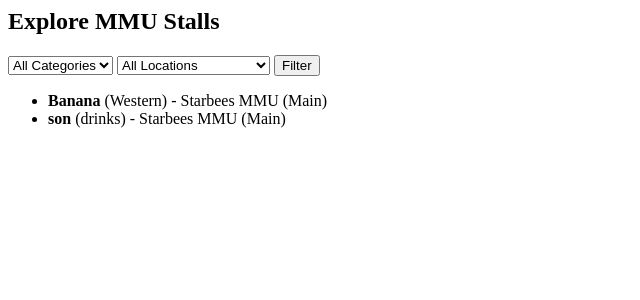
After one commit to shshshari/2610-CSP1123-G014, a Flask app: page /explore in a window 1280 px wide. The commit adds this page. Shown: the top 300 px of the page, without its empty margins (0-640 px from the left). Run offline with Flask 3, Linux system fonts and the light colour scheme.

Commit message:
Developed filter and category logic and html template pages for edit stalls and filter

```diff
--- a/app.py
+++ b/app.py
@@ -38,6 +38,8 @@ class Stall(db.Model):
     category = db.Column(db.String(100))
     description = db.Column(db.Text)
     manager_id = db.Column(db.Integer, db.ForeignKey('user.id'))
+    food_type = db.Column(db.String(50)) # e.g., 'Halal', 'Non-Halal', 'Vegetarian'
+    price_range = db.Column(db.String(10)) # e.g., '$', '$$', '$$$'
 
 class Review(db.Model):
     id = db.Column(db.Integer, primary_key=True)
@@ -133,12 +135,16 @@ def add_stall():
         selected_location_id = request.form.get('location_id')
         category = request.form.get('category')
         description = request.form.get('description')
-
+        ftype = request.form.get('food_type')
+        price_range = request.form.get('price_range')
         new_stall = Stall(
             name=request.form.get('name'),
             location_id=int(request.form.get('location_id')),
             category=request.form.get('category'),
-            description=request.form.get('description')
+            description=request.form.get('description'),
+            food_type=ftype,
+            price_range=price_range,
+            manager_id=current_user.id
         )
         db.session.add(new_stall)
         db.session.commit()
@@ -183,6 +189,35 @@ def forgot_password():
                 return render_template('forgot_password.html', email=email, code_sent=True)
     return render_template('forgot_password.html')
 
+@app.route('/explore')
+def explore():
+    cat_filter = request.args.get('category')
+    loc_filter = request.args.get('location')
+    ftype = request.args.get('food_type')
+    price = request.args.get('price_range')
+    search = request.args.get('search')
+
+    query = Stall.query
+
+    if cat_filter:
+        query = query.filter(Stall.category == cat_filter)
+    if loc_filter:
+        query = query.filter(Stall.location_id == loc_filter)
+    if ftype:
+        query = query.filter(Stall.food_type == ftype)
+    if price:
+        query = query.filter(Stall.price_range == price)
+    if search:
+        query = query.filter(Stall.name.contains(search))
+
+    stalls = query.all()
+    locations = Location.query.all()
+
+    categories = db.session.query(Stall.category).distinct().all()
+    categories = [c[0] for c in categories if c[0]]
+
+    return render_template('explore.html', stalls=stalls, locations=locations, categories=categories)
+
 @app.route('/delete_stall/<int:stall_id>', methods=['POST'])
 @login_required
 def delete_stall(stall_id):
@@ -213,14 +248,15 @@ def edit_stall(stall_id):
 
     # Security: Ensure only the owner can edit
     if stall.manager_id != current_user.id:
-        return "Unauthorized", 403
+        flash("Unauthorized. You can only edit your own stalls.")
+        return redirect(url_for('home'))
 
     if request.method == 'POST':
         stall.name = request.form.get('name')
         stall.category = request.form.get('category')
         stall.description = request.form.get('description')
         stall.location_id = int(request.form.get('location_id'))
-
+        stall.food_type = request.form.get('food_type')
         db.session.commit()
         flash("Stall updated successfully!")
         return redirect(url_for('manager_dashboard'))
--- /dev/null
+++ b/templates/explore.html
@@ -0,0 +1,26 @@
+<h2>Explore MMU Stalls</h2>
+
+<form action="{{ url_for('explore') }}" method="GET">
+    <select name="category">
+        <option value="">All Categories</option>
+        {% for cat in categories %}
+            <option value="{{ cat }}">{{ cat }}</option>
+        {% endfor %}
+    </select>
+
+    <select name="location">
+        <option value="">All Locations</option>
+        {% for loc in locations %}
+            <option value="{{ loc.id }}">{{ loc.name }}</option>
+        {% endfor %}
+    </select>
+    <button type="submit">Filter</button>
+</form>
+
+<ul>
+    {% for stall in stalls %}
+        <li><strong>{{ stall.name }}</strong> ({{ stall.category }}) - {{ stall.place.name }}</li>
+    {% else %}
+        <p>No stalls found matching those filters.</p>
+    {% endfor %}
+</ul>
```
Also changed, not shown: templates/edit_stall.html (added, +19 -0 lines), templates/manager_dashboard.html (+12 -0 lines), instance/database.db.
